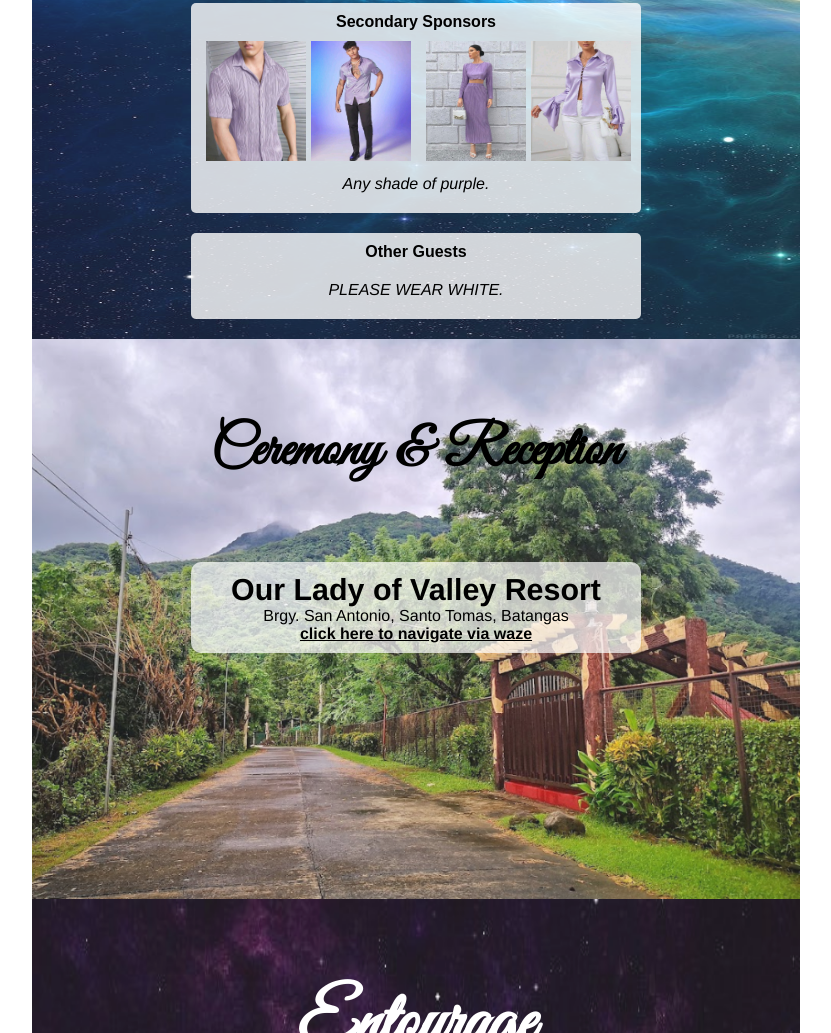
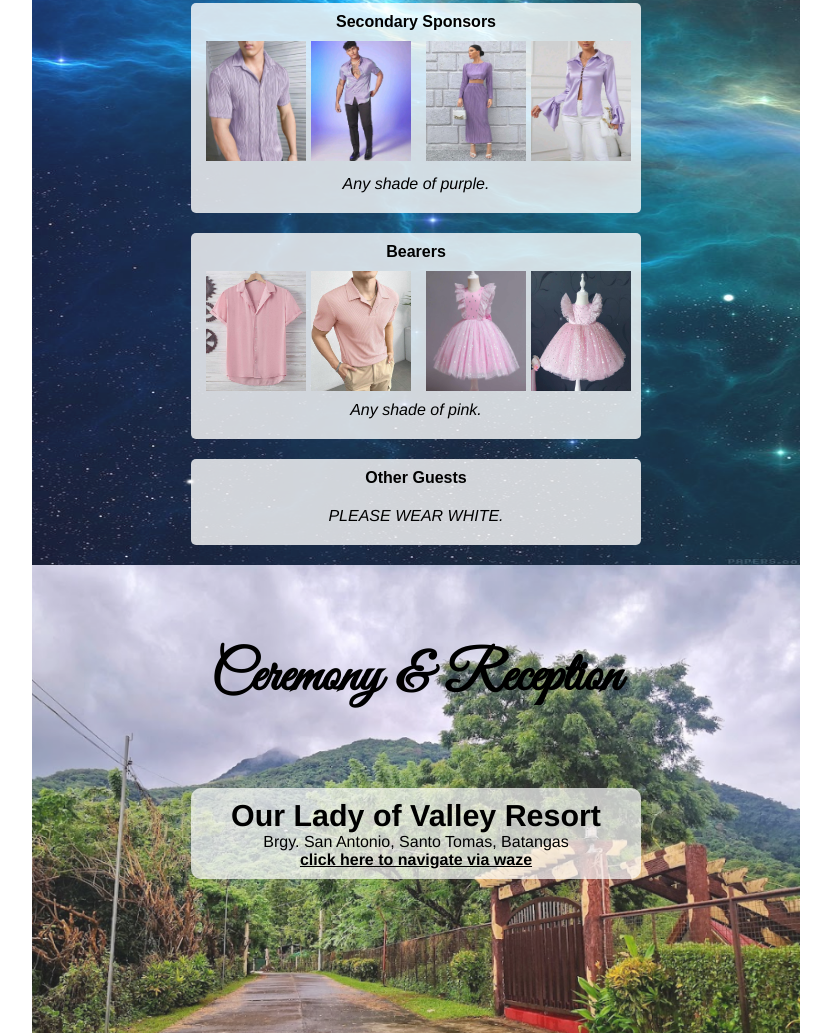
Before and after one commit to anglitj/wedding-invitation, a plain HTML site: page index.html in a window 1280 px wide. Shown: the part 1747-2780 px from the top of the page, without its empty margins (224-1055 px from the left). Drawn offline with nearby package versions, Linux system fonts and the light colour scheme.

Commit message:
add bearer attires

```diff
--- a/index.html
+++ b/index.html
@@ -136,6 +136,22 @@
           </div>
         </div>
         <div class="dress-note">Any shade of purple.</div>
+      </div>
+
+      <div class="dress-code" data-aos="fade-up">
+        <div class="dress-category">Bearers</div>
+        <div class="dress-options">
+          <div class="attires">
+            <img class="img-attire" src="images2/bearer-attire1.jpg" alt="">
+            <img class="img-attire" src="images2/bearer-attire2.jpg" alt="">
+          </div>
+          <div class="attires">
+            <img class="img-attire" src="images2/banner-attire1.jpg" alt="">
+            <img class="img-attire" src="images2/banner-attire2.jpg" alt="">
+            </a>
+          </div>
+        </div>
+        <div class="dress-note">Any shade of pink.</div>
       </div>
 
       <div class="dress-code" data-aos="fade-up">
```
Also changed, not shown: images2/banner-attire1.jpg (added), images2/banner-attire2.jpg (added), images2/bearer-attire1.jpg (added), images2/bearer-attire2.jpg (added).
